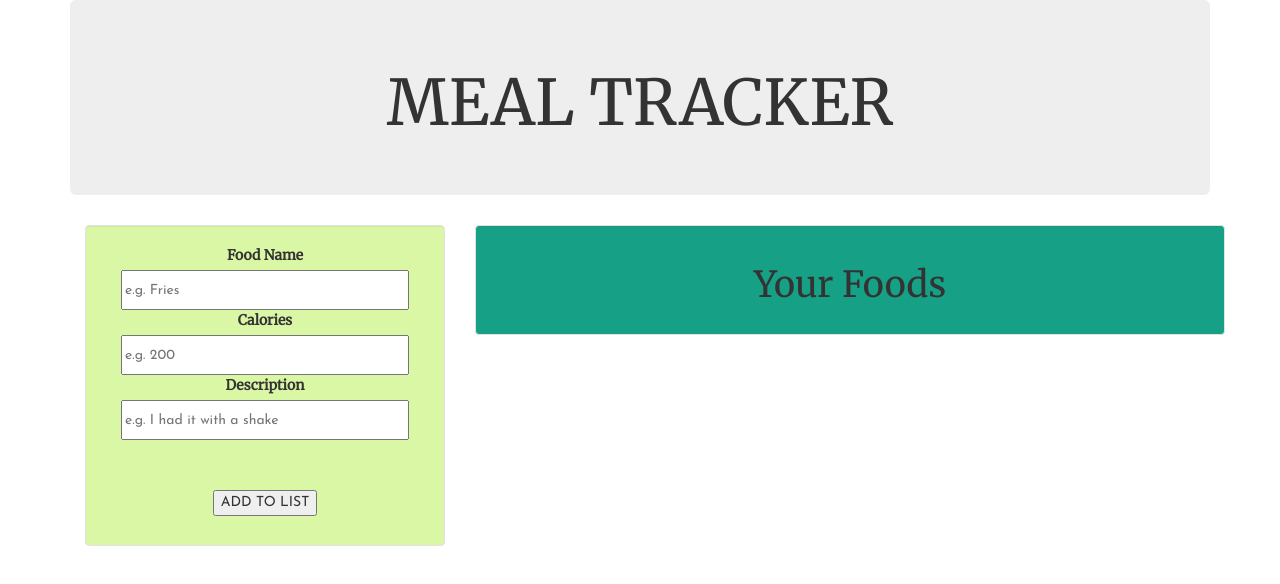
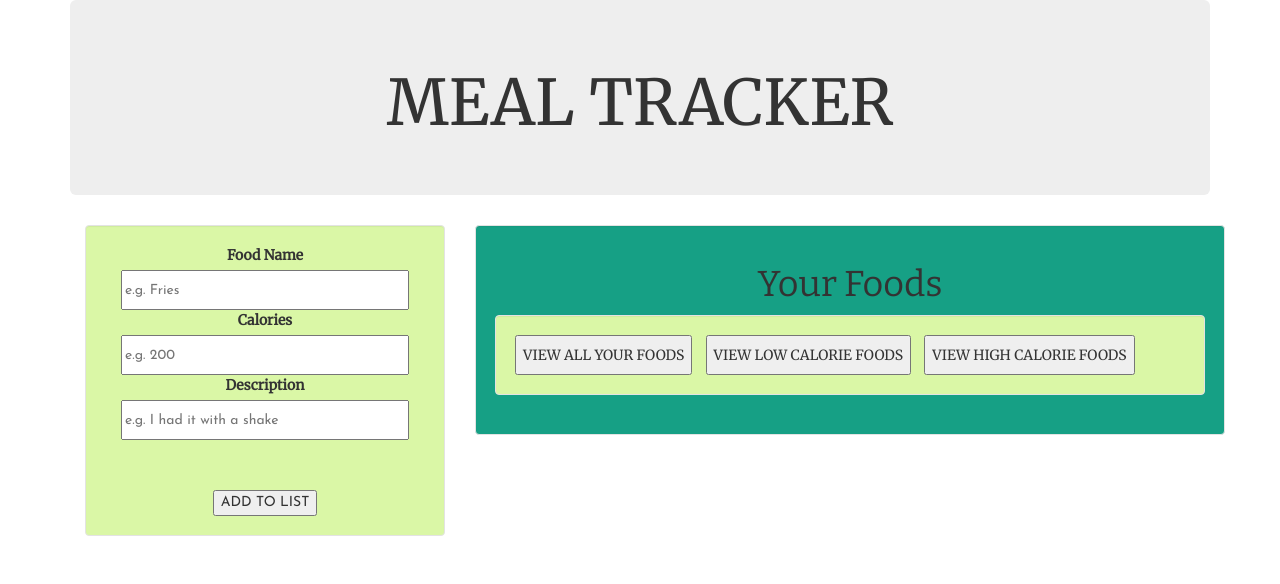
Before and after one commit to NewtonBii/meal-tracker, an Angular app: page / in a window 1280 px wide. Shown: the top 584 px of the page. Built offline with nearby package versions, Linux system fonts and the light colour scheme.

Commit message:
Add buttons to show the categories of foods.

```diff
--- a/src/app/form/form.component.html
+++ b/src/app/form/form.component.html
@@ -11,15 +11,16 @@
         <input placeholder="e.g. I had it with a shake" style="width:90%; height:40px"><br>
         <button style="margin-top:50px" type="submit">ADD TO LIST</button>
       </form>
-      <ul>
-        <li *ngFor="let food of foods">{{food}}</li>
-      </ul>
     </div>
-
   </div>
   <div class="col-lg-8">
-    <div class="well" style="background-color:#16A085">
+    <div class="well" style="background-color:#16A085;font-family: 'Bitter', serif">
       <h1 style="text-align:center">{{list}}</h1>
+      <div class="well" id="btns" style="background-color:#DAF7A6">
+        <button style="margin-right:2%;height:40px">VIEW ALL YOUR FOODS</button>
+        <button style="margin-right:2%;height:40px">VIEW LOW CALORIE FOODS</button>
+        <button style="height:40px">VIEW HIGH CALORIE FOODS</button>
+      </div>
     </div>
 
   </div>
```
